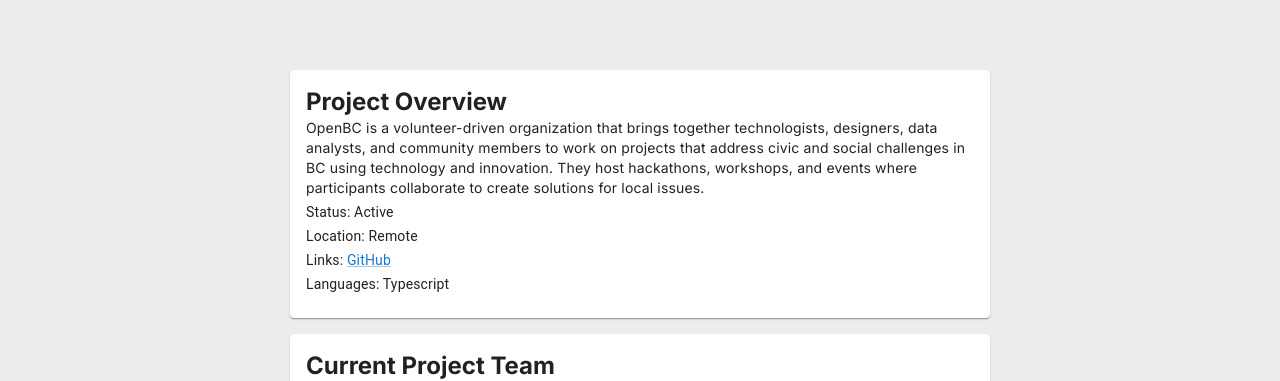
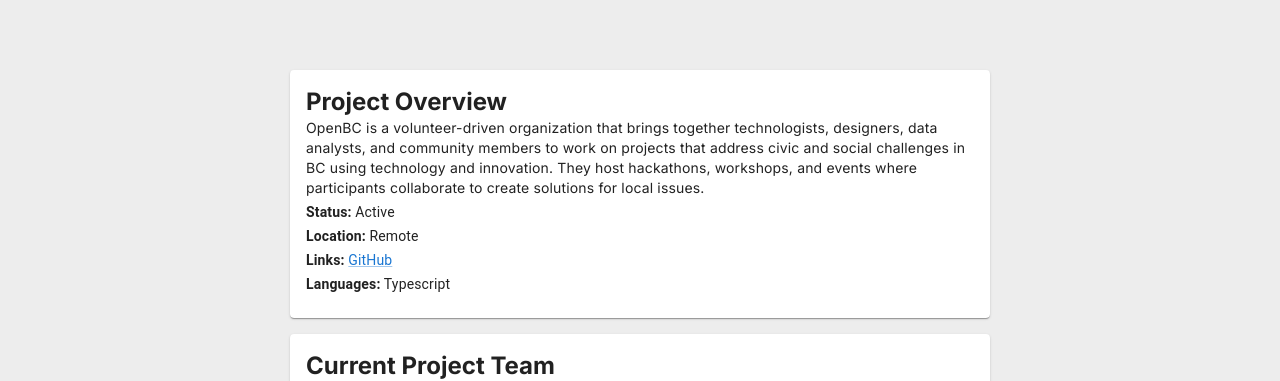
Before and after one commit to OpenBCca/openbc-web, a Next.js app: page / in a window 1280 px wide. Shown: the part 339-720 px from the top of the page. Built offline with nearby package versions, Linux system fonts and the light colour scheme.

Commit message:
Bolded words

```diff
--- a/src/components/project/project.tsx
+++ b/src/components/project/project.tsx
@@ -30,22 +30,22 @@ export default function Project({
           <Typography variant="body2" sx={{ fontFamily: 'inherit' }}>
             {description}
           </Typography>
-          {status && (
-            <Typography
-              variant="body2"
-              component="p"
-              mt={0.5}
-            >{`Status: ${status}`}</Typography>
-          )}
-          {location && (
-            <Typography
-              variant="body2"
-              component="p"
-              mt={0.5}
-            >{`Location: ${location}`}</Typography>
-          )}
           <Typography variant="body2" mt={0.5}>
-            Links:&nbsp;
+            {status && (
+              <span>
+                <strong>Status:</strong> {status}
+              </span>
+            )}
+          </Typography>
+          <Typography variant="body2" mt={0.5}>
+            {location && (
+              <span>
+                <strong>Location:</strong> {location}
+              </span>
+            )}
+          </Typography>
+          <Typography variant="body2" mt={0.5}>
+            <strong>Links:</strong>&nbsp;
             {links.map((link: LinkInterface, idx: number) => (
               <Link href={link.url} key={`project-link-${idx}`}>
                 {link.title}
@@ -55,20 +55,22 @@ export default function Project({
           {partner && (
             <Typography variant="body2" mt={0.5}>
               {' '}
-              Partner: {partner}
+              <span>
+                <strong>Partner:</strong> {partner}
+              </span>
             </Typography>
           )}
           <Typography variant="body2" mt={0.5}>
-            Languages: {languages.join(', ')}
+            <strong>Languages:</strong> {languages.join(', ')}
           </Typography>
           {technologies && (
-            <Typography mt={0.5}>
-              Technologies: {technologies.join(', ')}
+            <Typography variant="body2" mt={0.5}>
+              <strong>Technologies:</strong> {technologies.join(', ')}
             </Typography>
           )}
           {programAreas && (
             <Typography variant="body2" mt={0.5}>
-              Program Areas: {programAreas}
+              <strong>Program Areas:</strong> {programAreas}
             </Typography>
           )}
         </CardContent>
```
